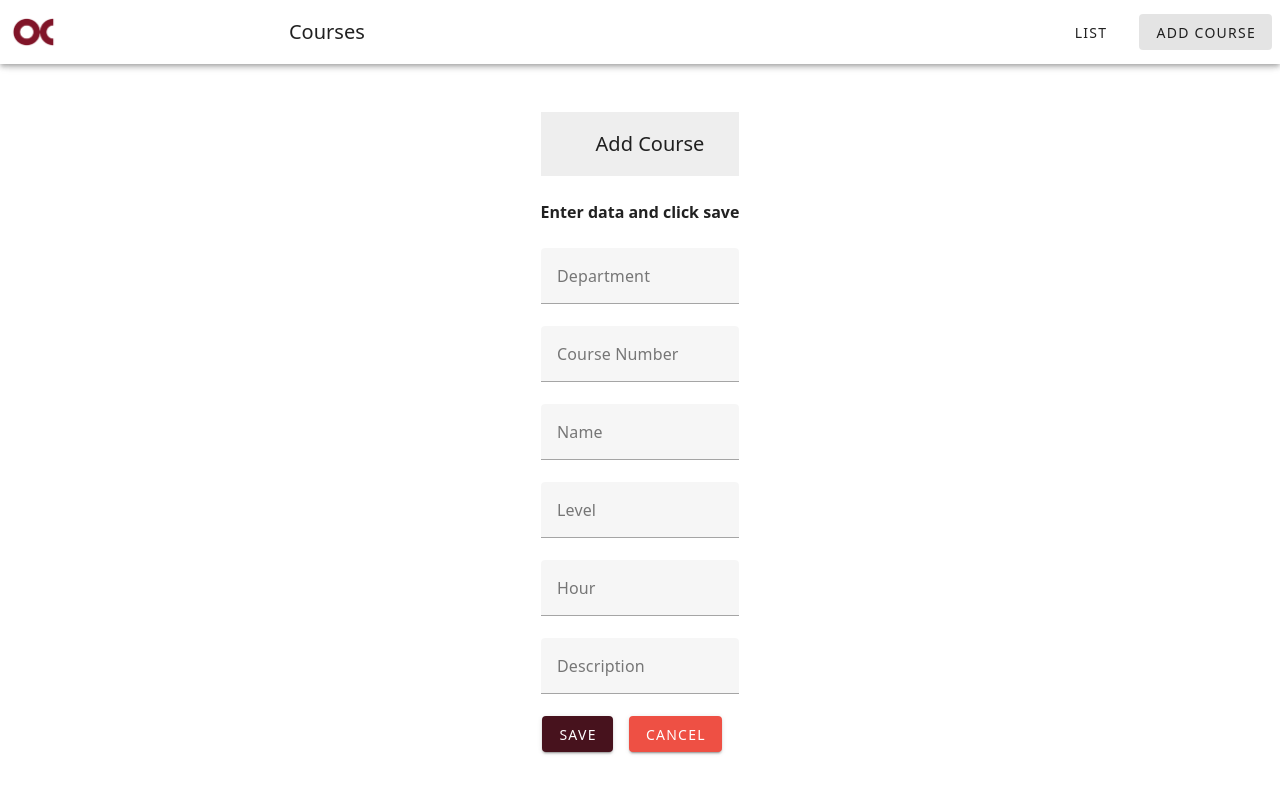
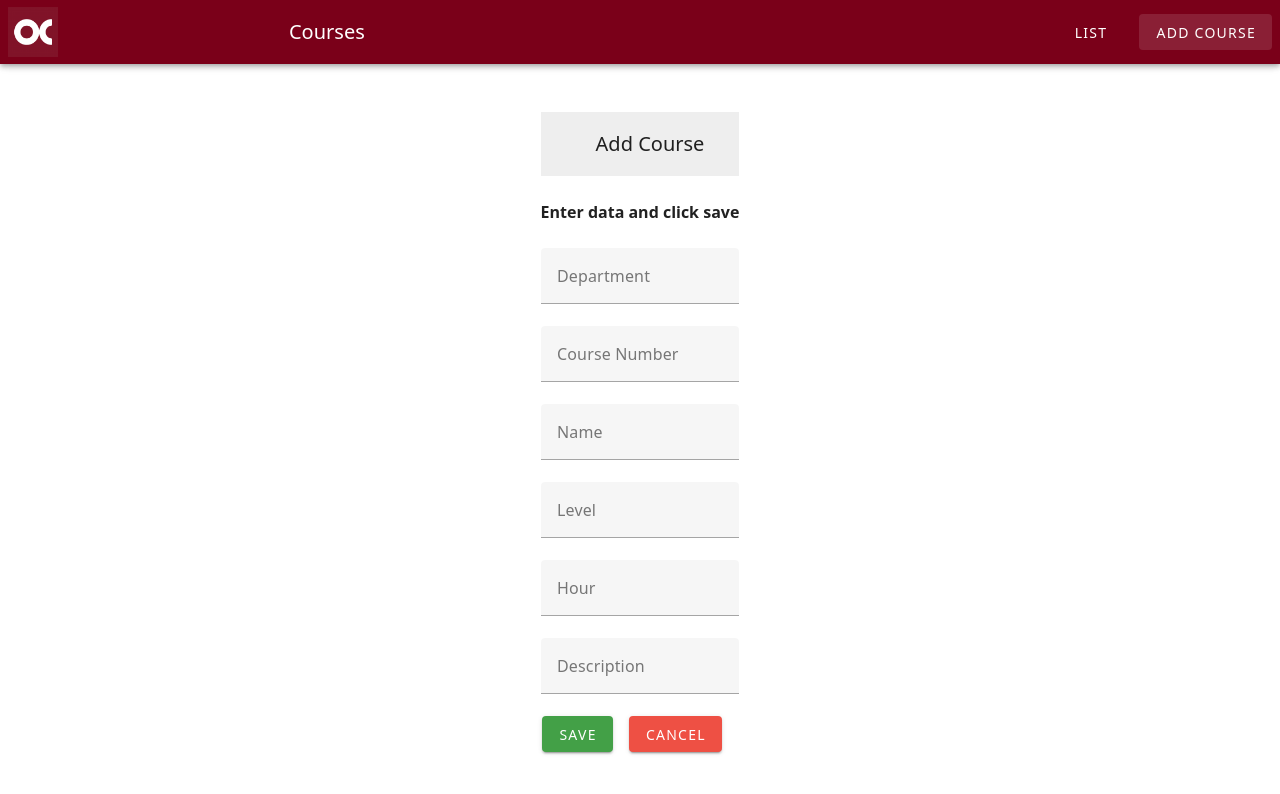
Before and after one commit to hollanM/CourseManagementFrontEnd, a Vue app: page /add in a window 1280 px wide. Shown: the top 794 px of the page. Built offline with nearby package versions, Linux system fonts and the light colour scheme; what webfontloader would draw is missing.

Commit message:
Implemented searchbar and pagination for courses Changed the colors to match web design Add button is implemented for add table but does nothing at the moment

```diff
--- a/src/components/MenuBar.vue
+++ b/src/components/MenuBar.vue
@@ -1,5 +1,5 @@
 <script setup>
-import ocLogo from "/oc-logo-white.png";
+import ocLogo from "/ocLogoWhiteText.png";
 import { ref, onMounted } from "vue";
 
 const title = ref("Courses");
@@ -15,7 +15,7 @@ onMounted(() => {
 
 <template>
   <div>
-    <v-app-bar app>
+    <v-app-bar app style="background-color: #7A0019;">
       <router-link :to="{ name: 'tutorials' }">
         <v-img
           class="mx-2"
@@ -25,13 +25,13 @@ onMounted(() => {
           contain
         ></v-img>
       </router-link>
-      <v-toolbar-title class="title">
+      <v-toolbar-title style="color: white;" class="title">
         {{ title }}
       </v-toolbar-title>
       <v-spacer></v-spacer>
       <div >
-        <v-btn class="mx-2" :to="{ name: 'tutorials' }"> List </v-btn>
-        <v-btn class="mx-2" :to="{ name: 'add' }"> Add Course </v-btn>
+        <v-btn class="mx-2 text-white" :to="{ name: 'tutorials' }"> List </v-btn>
+        <v-btn class="mx-2 text-white" :to="{ name: 'add' }"> Add Course </v-btn>
       </div>
 
     </v-app-bar>
--- a/src/views/AddTutorial.vue
+++ b/src/views/AddTutorial.vue
@@ -101,10 +101,12 @@ const cancel = () => {
 
         <v-btn
           :disabled="!valid"
-          color="success"
-          class="mr-4"
+          style="background-color: #43a047;"
+
+          class="mr-4 text-white"
           @click="saveTutorial"
         >
+         <!-- color="success" -->
           Save
         </v-btn>
 
--- a/src/views/TutorialsList.vue
+++ b/src/views/TutorialsList.vue
@@ -1,20 +1,47 @@
 <script setup>
 import TutorialServices from "../services/tutorialServices";
 import { ref } from "vue";
+import { computed, watch } from "vue";
 import { useRouter } from "vue-router";
 
 const router = useRouter();
-const tutorials = ref([]);
+const courses = ref([]);
+
+const search = ref("");
+const page = ref(1);
+const itemsPerPage = ref(10);
+
+const filteredCourses = computed(() => {
+  const query = search.value.toLowerCase();
+  return courses.value.filter((item) =>
+    item.dept.toLowerCase().includes(query) ||
+    item.name.toLowerCase().includes(query)
+  );
+});
+
+
+const paginatedCourses = computed(() => {
+  const start = (page.value - 1) * itemsPerPage.value;
+  const end = start + itemsPerPage.value;
+  return filteredCourses.value.slice(start, end);
+});
+
+
+watch(search, () => {
+  page.value = 1;
+});
+
 
 const message = ref("Search, Add, Edit or Delete Courses");
+
 
 const editTutorial = (tutorial) => {
   router.push({ name: "edit", params: { id: tutorial.id } });
 };
 
-const viewTutorial = (tutorial) => {
-  router.push({ name: "view", params: { id: tutorial.id } });
-};
+// const viewTutorial = (tutorial) => {
+//   router.push({ name: "view", params: { id: tutorial.id } });
+// };
 
 const deleteTutorial = (tutorial) => {
   TutorialServices.delete(tutorial.id)
@@ -29,7 +56,7 @@ const deleteTutorial = (tutorial) => {
 const retrieveTutorials = () => {
   TutorialServices.getAll()
     .then((response) => {
-      tutorials.value = response.data;
+      courses.value = response.data;
     })
     .catch((e) => {
       message.value = e.response.data.message;
@@ -42,17 +69,18 @@ retrieveTutorials();
 <template>
   <div>
     <v-container>
-
+      <v-text-field v-model="search"label="Search by Department or Course Name" prepend-icon="mdi-magnify" class="mb-4"/>
       <br /><br />
       <v-card>
-        <v-card-title> Courses </v-card-title>
+        <v-card-title> Course Catalogue </v-card-title>
         <v-card-text>
           <b>{{ message }}</b>
         </v-card-text>
         <v-table>
           <thead>
             <tr>
-              <th class="text-left">Dept</th>
+              <th class="text-left">Add to My Courses</th>
+              <th class="text-left">Department</th>
               <th class="text-left">Course Number</th>
               <th class="text-left">Name</th>
               <th class="text-left">Level</th>
@@ -61,7 +89,11 @@ retrieveTutorials();
             </tr>
           </thead>
           <tbody>
-            <tr v-for="(item, index) in tutorials" :key="item.id">
+            <tr v-for="(item, index) in paginatedCourses" :key="item.id">
+              <td>
+                <v-btn class="mx-2" >Add</v-btn>
+                <!-- <v-btn class="mx-2" :to="{ name: 'add' }">Add</v-btn> -->
+              </td>
               <td>{{ item.dept }}</td>
               <td>{{ item.courseNo }}</td>
               <td>{{ item.name }}</td>
@@ -69,19 +101,19 @@ retrieveTutorials();
               <td>{{ item.hour }}</td>
               <td>{{ item.description }}</td>
               <td>
+                <div style="display: flex; align-items: center;">
                   <v-icon small class="mx-4" @click="editTutorial(item)">
                     mdi-pencil
-                </v-icon>
-                <v-icon small class="mx-4" @click="viewTutorial(item)">
-                  mdi-format-list-bulleted-type
                   </v-icon>
                   <v-icon small class="mx-4" @click="deleteTutorial(item)">
                     mdi-trash-can
                   </v-icon>
+                </div>
               </td>
             </tr>
           </tbody>
         </v-table>
+        <v-pagination v-model="page":length="Math.ceil(filteredCourses.length / itemsPerPage)"class="mt-4"/>
       </v-card>
     </v-container>
   </div>
```
Also changed, not shown: public/ocLogoWhiteText.png (added). Lines whose indentation alone changed are shown as unchanged.
